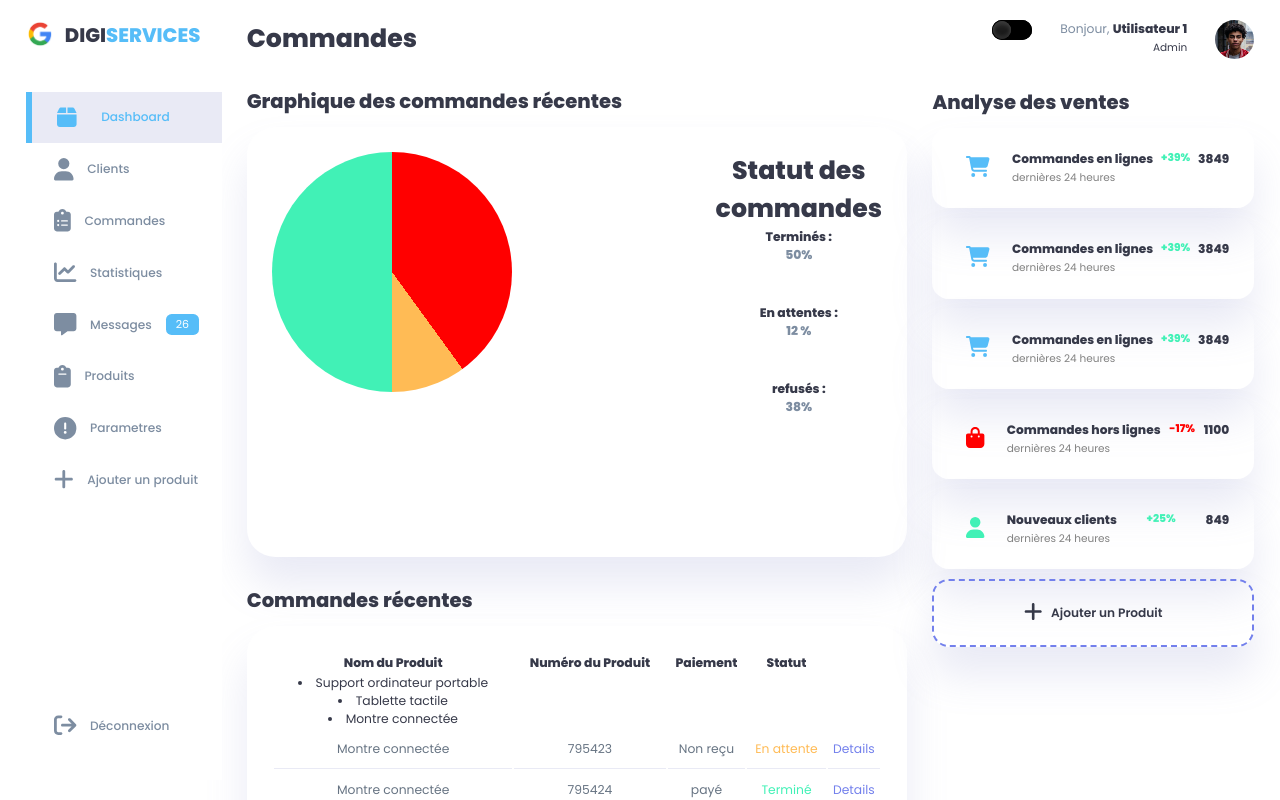
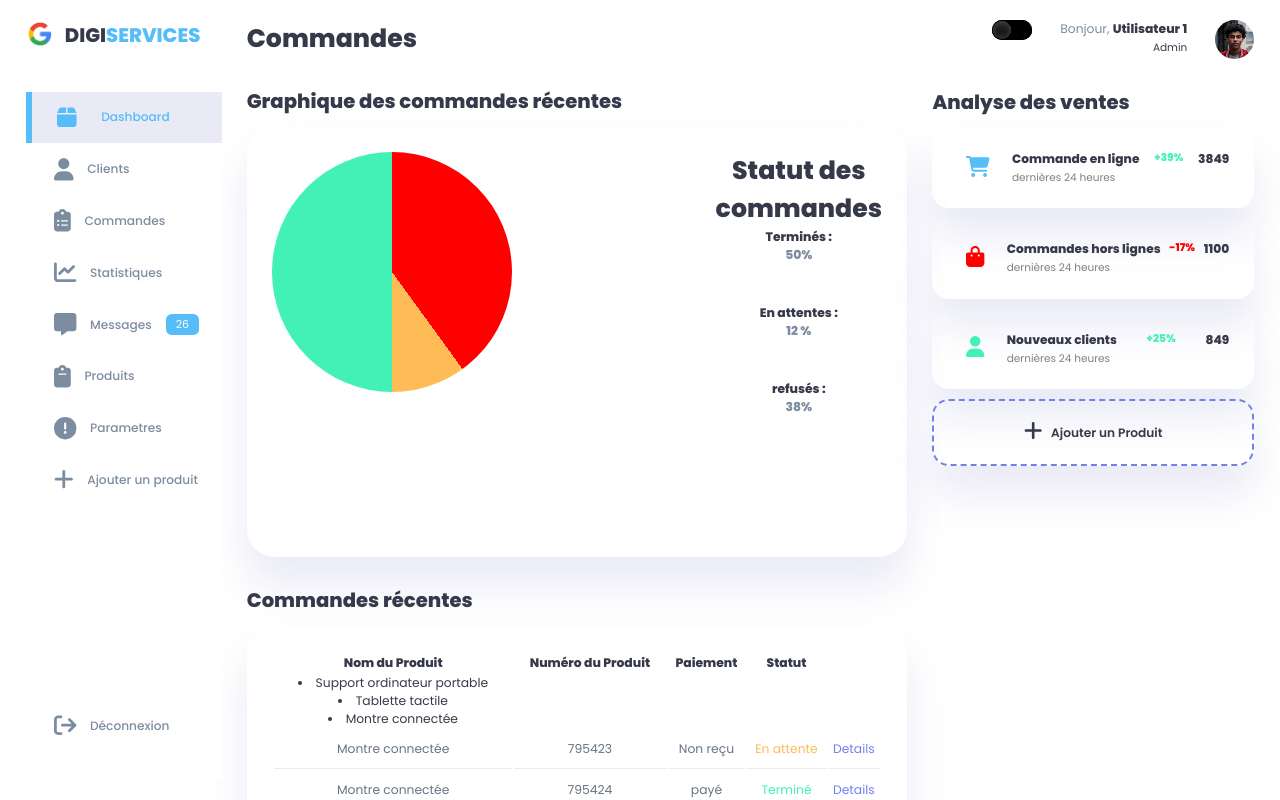
Before and after one commit to Bour1cha/dashboardVueJs, a Vue app in the folder dashboard/: page /orders in a window 1280 px wide. Built offline with nearby package versions, Linux system fonts and the light colour scheme.

Commit message:
setup database for orders

```diff
--- a/dashboard/src/Bdd.js
+++ b/dashboard/src/Bdd.js
@@ -4,31 +4,14 @@ const infoAnalyse = [
 
     {
 
-    logo: '<font-awesome-icon icon="fa-solid fa-cart-shopping" />',
+    logo: 'cart-shopping',
     statut: 'Commande en ligne',
     date: 'dernières 24 heures',
     pourcentage: '+39%',
     nombres: '3849',
 
 },
-    {
 
-    logo: '<font-awesome-icon icon="fa-solid fa-bag-shopping" />',
-    statut: 'Commande hors ligne',
-    date: 'dernières 24 heures',
-    pourcentage: '-17%',
-    nombres: '1100',
-
-},
-    {
-
-    logo: '<font-awesome-icon icon="fa-solid fa-user" />',
-    statut: 'Nouveaux Clients',
-    date: 'dernières 24 heures',
-    pourcentage: '+25%',
-    nombres: '849',
-
-},
 
 
 ]
--- a/dashboard/src/components/Accueil/DashboardMain.vue
+++ b/dashboard/src/components/Accueil/DashboardMain.vue
@@ -26,7 +26,7 @@
           <!-- derniers post -->
           <RecentUpdates/>
           <!-- analyse des ventes -->
-        <SalesAnalyst />
+        <SalesAnalyst v-for="(data, i) in DataAnalysesVentes" :key="i" :tree_analyses="data" />
       </div>
     </div>
 </body>
@@ -36,7 +36,7 @@
 <script>
 //import bdd
 import infoAnalyse from '@/Bdd'
-import { onMounted } from 'vue';
+import { onMounted, ref } from 'vue';
 //components
 import XSidebar from './Sidebar.vue';
 import Insights from './Insights.vue';
@@ -60,29 +60,31 @@ export default {
           }
       }
 
-let DataAnalysesVentes = []
+
+let DataAnalysesVentes = ref([]);
 
 const makeDataAnalysesVentes = () => {
-   let three_analyses = [];
+   let tree_analyses = [];
   // boucle for of équivalent de for each
     for (const analysesVentes of infoAnalyse) {
       const new_analysesVentes = new AnalysesVentes(analysesVentes.logo, analysesVentes.statut, analysesVentes.date, analysesVentes.pourcentage, analysesVentes.nombres)
 
-
-
-     if (three_analyses.length === 2) {
-       three_analyses.push(new_analysesVentes);
-       DataAnalysesVentes.push(three_analyses);
-       three_analyses =[];
+    if (tree_analyses.length === 0) {
+      tree_analyses.push(new_analysesVentes);
+         DataAnalysesVentes.value.push(tree_analyses);
+       tree_analyses =[];
      } else {
-      three_analyses.push(new_analysesVentes);
+      tree_analyses.push(new_analysesVentes);
      }
     }
-
-    console.log(DataAnalysesVentes);
 }
   // lorsque tout les composants sont chargés
     onMounted(makeDataAnalysesVentes);
+
+  //return
+    return {
+      DataAnalysesVentes
+    }
 }
 }
 
--- a/dashboard/src/components/Accueil/SalesAnalyst.vue
+++ b/dashboard/src/components/Accueil/SalesAnalyst.vue
@@ -1,19 +1,7 @@
 <template>
       <div class="sales-analytics">
             <h2>Analyse des ventes</h2>
-                        <div class="item   " v-for="(card,index) in 3" :key="index">
-              <div class="icon">
-                <span><font-awesome-icon icon="fa-solid fa-cart-shopping" /></span>
-              </div>
-              <div class="right">
-                      <div class="info">
-                          <h3>Commandes en lignes</h3>
-                          <small class="text-muted">dernières 24 heures</small>
-                      </div>
-                      <h5 class="success">+39%</h5>
-                      <h3>3849</h3>
-              </div>
-            </div>
+              <SalesCard v-for="(card,index) in tree_analyses" :info_analyses="card" :key="index"/>
             <div class="item " id="offline">
               <div class="icon">
                 <span><font-awesome-icon icon="fa-solid fa-bag-shopping" /></span>
@@ -50,7 +38,14 @@
 </template>
 
 <script>
+//components
+import SalesCard from './SalesCard.vue'
+
 export default {
-  name: 'SalesAnalyst',
+    name: "SalesAnalyst",
+    props: {
+        tree_analyses: Array,
+    },
+    components: { SalesCard }
 }
 </script>
--- /dev/null
+++ b/dashboard/src/components/Accueil/SalesCard.vue
@@ -0,0 +1,25 @@
+<template>
+                <div class="item " >
+              <div class="icon">
+                <span><font-awesome-icon :icon="`fa-solid fa-${info_analyses.logo}`" /></span>
+              </div>
+              <div class="right">
+                      <div class="info">
+                          <h3>{{ info_analyses.statut }}</h3>
+                          <small class="text-muted">{{ info_analyses.date }}</small>
+                      </div>
+                      <h5 class="success"> {{ info_analyses.pourcentage }}</h5>
+                      <h3>{{ info_analyses.nombres }}</h3>
+              </div>
+            </div>
+
+</template>
+
+<script>
+export default {
+  name: 'SalesCard',
+  props: {
+    info_analyses: Object
+  }
+}
+</script>
--- a/dashboard/src/components/Commandes/Orders.vue
+++ b/dashboard/src/components/Commandes/Orders.vue
@@ -13,13 +13,14 @@
           <h1>Commandes</h1>
                 <!-- Commandes -->
                 <Charts/>
+                <!-- Commandes récentes -->
                 <RecentOrder/>
       </main>
       <!-- partie droite -->
       <div class="right">
         <!-- header -->
           <TopPart/>
-        <SalesAnalyst/>
+        <SalesAnalyst v-for="(data, i) in DataAnalysesVentes" :key="i" :tree_analyses="data" />
       </div>
     </div>
 </body>
@@ -27,6 +28,10 @@
 
 
 <script>
+//import bdd
+import infoAnalyse from '@/Bdd'
+import { onMounted, ref } from 'vue';
+//components
 import XSidebar from '../Accueil/Sidebar.vue';
 import TopPart from '../Accueil/TopPart.vue';
 import RecentOrder from '../Accueil/RecentOrder.vue';
@@ -34,6 +39,45 @@ import Charts from '../Commandes/Charts.vue';
 import SalesAnalyst from '../Accueil/SalesAnalyst.vue';
 
 export default {
-      components: { XSidebar, TopPart, RecentOrder, Charts, SalesAnalyst }
+      components: { XSidebar, TopPart, RecentOrder, Charts, SalesAnalyst },
+
+        setup() {
+      class AnalysesVentes {
+          constructor (logo,statut,date,pourcentage,nombres){
+              this.logo = logo
+              this.statut = statut
+              this.date = date
+              this.pourcentage = pourcentage
+              this.nombres = nombres
+          }
+      }
+
+
+let DataAnalysesVentes = ref([]);
+
+const makeDataAnalysesVentes = () => {
+   let tree_analyses = [];
+  // boucle for of équivalent de for each
+    for (const analysesVentes of infoAnalyse) {
+      const new_analysesVentes = new AnalysesVentes(analysesVentes.logo, analysesVentes.statut, analysesVentes.date, analysesVentes.pourcentage, analysesVentes.nombres)
+
+    if (tree_analyses.length === 0) {
+      tree_analyses.push(new_analysesVentes);
+         DataAnalysesVentes.value.push(tree_analyses);
+       tree_analyses =[];
+     } else {
+      tree_analyses.push(new_analysesVentes);
+     }
+    }
+}
+  // lorsque tout les composants sont chargés
+    onMounted(makeDataAnalysesVentes);
+
+  //return
+    return {
+      DataAnalysesVentes
+    }
+}
+
 }
 </script>
```
